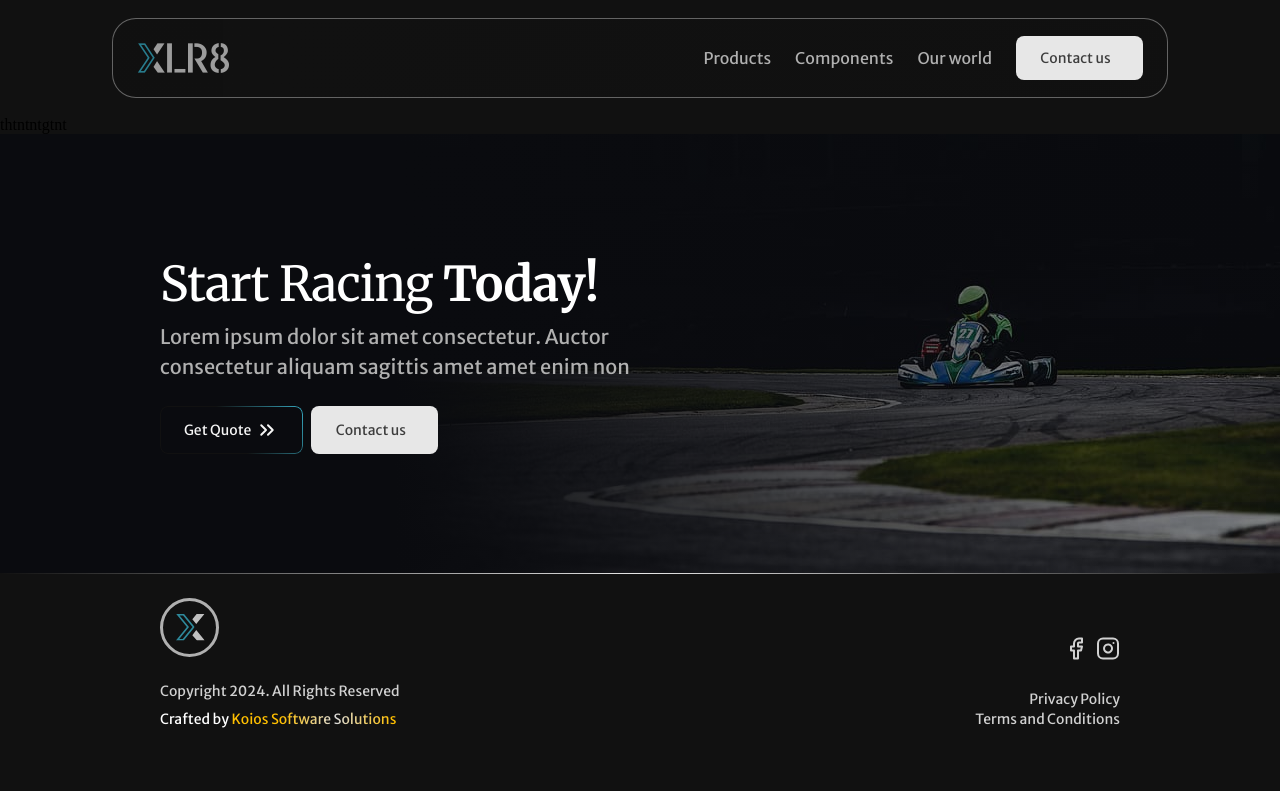
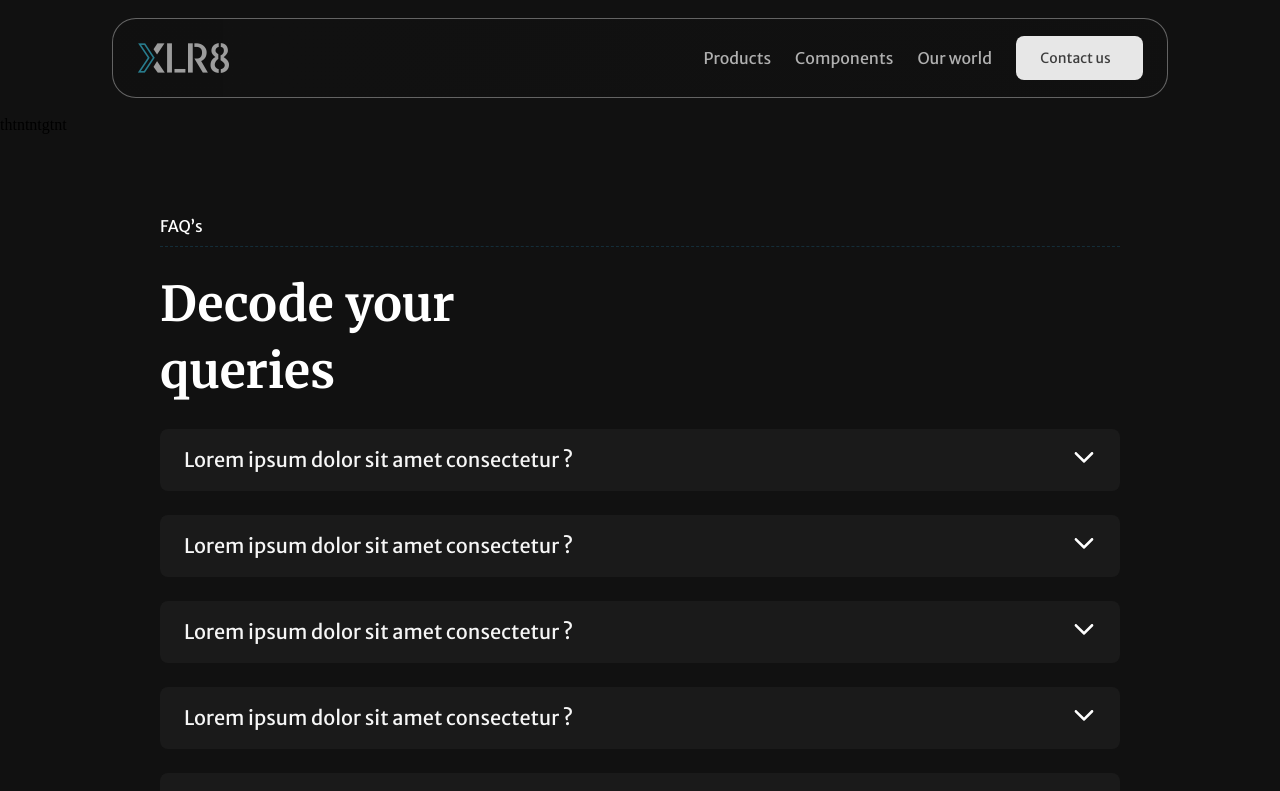
Before and after one commit to koiosengg/XLR8, a React (Vite) app: page /products in a window 1280 px wide. Shown: the top 791 px of the page. Built offline with nearby package versions, Linux system fonts and the light colour scheme.

Commit message:
update p-style.css, s-style.css, Contact.jsx and Products.jsx

```diff
--- a/p-style.css
+++ b/p-style.css
@@ -100,7 +100,9 @@ body {
   gap: 8px;
 }
 .facebook,
-.linkedin {
+.linkedin,
+.instagram,
+.twitter {
   display: flex;
   width: 40px;
   height: 40px;
@@ -108,6 +110,40 @@ body {
   align-items: center;
   gap: 10px;
   flex-shrink: 0;
+}
+.facebook svg {
+  width: 24px;
+  height: 24px;
+  flex-shrink: 0;
+}
+.facebook :hover {
+  border-radius: 40px;
+  background: #1877f1;
+  box-shadow: 0px 4px 4px 0px rgba(0, 0, 0, 0.25);
+}
+.linkedin :hover {
+  border-radius: 40px;
+  background: #1877f1;
+  box-shadow: 0px 4px 4px 0px rgba(0, 0, 0, 0.25);
+}
+.linkedin svg {
+  width: 24px;
+  height: 24px;
+  flex-shrink: 0;
+}
+.instagram svg {
+  width: 24px;
+  height: 24px;
+  flex-shrink: 0;
+}
+.twitter svg {
+  width: 24px;
+  height: 24px;
+  flex-shrink: 0;
+}
+.twitter :hover {
+  border-radius: 40px;
+  background: #1a1a1a;
 }
 form {
   width: 100%;
@@ -211,8 +247,8 @@ form {
   width: 16px;
   height: 16px;
   flex-shrink: 0;
-  background-color: transparent;
   border: 1px solid rgba(246, 246, 246, 0.6);
+  background: #111111;
 }
 
 .p-textarea-container {
@@ -255,3 +291,93 @@ textarea {
   font-weight: 400;
   line-height: 28px;
 }
+
+/* FAQ */
+
+.p-FAQ {
+  display: flex;
+  width: 100%;
+  padding: 80px 160px;
+  flex-direction: column;
+  justify-content: center;
+  align-items: flex-start;
+  gap: 24px;
+}
+
+.p-faq-label {
+  color: #fff;
+  font-family: "Merriweather Sans";
+  font-size: 16px;
+  font-style: normal;
+  font-weight: 400;
+  line-height: 24px;
+  width: 100%;
+  border-bottom: 1px dashed #142d38;
+}
+.p-faq-title {
+  color: var(--default-white, #fff);
+  font-family: Merriweather;
+  font-size: 48px;
+  font-style: normal;
+  font-weight: 700;
+  line-height: 140%;
+  width: 50%;
+}
+.p-faq-main {
+  display: flex;
+  width: 100%;
+  flex-direction: column;
+  align-items: flex-start;
+  gap: 8px;
+}
+.faq-text {
+  width: 100%;
+  display: flex;
+  justify-content: space-between;
+}
+.faq-text p {
+  color: var(--text-cod-gray-50, #f6f6f6);
+  font-family: "Merriweather Sans";
+  font-size: 20px;
+  font-style: normal;
+  font-weight: 400;
+  line-height: 30px;
+}
+.faq-container {
+  display: flex;
+  padding: 16px 24px;
+  align-items: center;
+  align-self: stretch;
+  border-radius: 8px;
+  background: #1a1a1a;
+  flex-direction: column;
+}
+.p-faq-dropdown {
+  display: flex;
+  padding: 16px 0px 0px;
+  flex-direction: column;
+  align-items: flex-start;
+  align-self: stretch;
+  border-radius: 8px;
+  background: #1a1a1a;
+  color: var(--text-cod-gray-300, #b0b0b0);
+  font-family: "Merriweather Sans";
+  font-size: 20px;
+  font-style: normal;
+  font-weight: 400;
+  line-height: 30px;
+  height: fit-content;
+  transition: all 0.3s ease-in-out;
+  animation: identifier 0.5s linear forwards;
+}
+
+@keyframes identifier {
+  0% {
+    opacity: 0;
+    display: none;
+  }
+  100% {
+    opacity: 1;
+    display: block;
+  }
+}
--- a/s-style.css
+++ b/s-style.css
@@ -230,7 +230,7 @@
   flex-direction: column;
   align-items: flex-start;
   justify-content: center;
-  background: linear-gradient(90deg, #0a0b0f 30.72%, rgba(9, 10, 14, 0.34) 100%),
+  background: linear-gradient(90deg, #0a0b0f 45%, rgba(9, 10, 14, 0.34) 100%),
     url("./src/assets/footerBackground.png") no-repeat;
   background-position: right 0 top 0;
   overflow: hidden;
--- a/src/components/Contact.jsx
+++ b/src/components/Contact.jsx
@@ -78,6 +78,51 @@ function Contact() {
                   strokeWidth="2"
                   strokeLinecap="round"
                   strokeLinejoin="round"
+                />
+              </svg>
+            </div>
+            <div className="instagram">
+              <svg
+                width="24"
+                height="24"
+                viewBox="0 0 24 24"
+                fill="none"
+                xmlns="http://www.w3.org/2000/svg"
+              >
+                <path
+                  d="M17 2H7C4.23858 2 2 4.23858 2 7V17C2 19.7614 4.23858 22 7 22H17C19.7614 22 22 19.7614 22 17V7C22 4.23858 19.7614 2 17 2Z"
+                  stroke="#D1D1D1"
+                  strokeWidth="2"
+                  strokeLinecap="round"
+                  strokeLinejoin="round"
+                />
+                <path
+                  d="M15.9997 11.3701C16.1231 12.2023 15.981 13.0523 15.5935 13.7991C15.206 14.5459 14.5929 15.1515 13.8413 15.5297C13.0898 15.908 12.2382 16.0397 11.4075 15.906C10.5768 15.7723 9.80947 15.3801 9.21455 14.7852C8.61962 14.1903 8.22744 13.4229 8.09377 12.5923C7.96011 11.7616 8.09177 10.91 8.47003 10.1584C8.84829 9.40691 9.45389 8.7938 10.2007 8.4063C10.9475 8.0188 11.7975 7.87665 12.6297 8.00006C13.4786 8.12594 14.2646 8.52152 14.8714 9.12836C15.4782 9.73521 15.8738 10.5211 15.9997 11.3701Z"
+                  stroke="#D1D1D1"
+                  strokeWidth="2"
+                  strokeLinecap="round"
+                  strokeLinejoin="round"
+                />
+                <path
+                  d="M17.5 6.5H17.51"
+                  stroke="#D1D1D1"
+                  strokeWidth="2"
+                  strokeLinecap="round"
+                  strokeLinejoin="round"
+                />
+              </svg>
+            </div>
+            <div className="twitter">
+              <svg
+                width="24"
+                height="24"
+                viewBox="0 0 24 24"
+                fill="none"
+                xmlns="http://www.w3.org/2000/svg"
+              >
+                <path
+                  d="M17.7508 2H20.8175L14.1175 10.4728L22 22H15.8283L10.995 15.0079L5.46333 22H2.395L9.56167 12.9372L2 2.00092H8.32833L12.6975 8.39192L17.7508 2ZM16.675 19.9699H18.3742L7.405 3.92412H5.58167L16.675 19.9699Z"
+                  fill="#D1D1D1"
                 />
               </svg>
             </div>
--- /dev/null
+++ b/src/components/FAQ.jsx
@@ -0,0 +1,86 @@
+import React, { useState } from "react";
+
+const FAQ = () => {
+  const faqs = [
+    {
+      question: "Lorem ipsum dolor sit amet consectetur ?",
+      answer:
+        "Lorem ipsum dolor sit amet consectetur. Nulla quis porta aliquam magna felis quam nisi vestibulum. Praesent interdum ultricies risus dis a cras hac nisi vel.",
+    },
+    {
+      question: "Lorem ipsum dolor sit amet consectetur ?",
+      answer:
+        "Lorem ipsum dolor sit amet consectetur. Nulla quis porta aliquam magna felis quam nisi vestibulum. Praesent interdum ultricies risus dis a cras hac nisi vel.",
+    },
+    {
+      question: "Lorem ipsum dolor sit amet consectetur ?",
+      answer:
+        "Lorem ipsum dolor sit amet consectetur. Nulla quis porta aliquam magna felis quam nisi vestibulum. Praesent interdum ultricies risus dis a cras hac nisi vel.",
+    },
+    {
+      question: "Lorem ipsum dolor sit amet consectetur ?",
+      answer:
+        "Lorem ipsum dolor sit amet consectetur. Nulla quis porta aliquam magna felis quam nisi vestibulum. Praesent interdum ultricies risus dis a cras hac nisi vel.",
+    },
+    {
+      question: "Lorem ipsum dolor sit amet consectetur ?",
+      answer:
+        "Lorem ipsum dolor sit amet consectetur. Nulla quis porta aliquam magna felis quam nisi vestibulum. Praesent interdum ultricies risus dis a cras hac nisi vel.",
+    },
+  ];
+
+  return (
+    <div className="p-FAQ">
+      <div className="p-faq-label">
+        <p style={{ paddingBottom: "8px" }}>FAQ’s</p>
+      </div>
+      <div className="p-faq-title">Decode your queries</div>
+      {faqs.map((faq, index) => (
+        <FAQItem key={index} faq={faq} />
+      ))}
+    </div>
+  );
+};
+
+const FAQItem = ({ faq }) => {
+  const [isOpen, setIsOpen] = useState(false);
+
+  const toggleOpen = () => setIsOpen(!isOpen);
+
+  return (
+    <div className="p-faq-main">
+      <div className="faq-container">
+        <div
+          className="faq-text"
+          onClick={toggleOpen}
+          style={{ cursor: "pointer" }}
+        >
+          <p>{faq.question}</p>
+          <svg
+            xmlns="http://www.w3.org/2000/svg"
+            width="24"
+            height="24"
+            viewBox="0 0 24 24"
+            fill="none"
+            style={{
+              transform: isOpen ? "rotate(180deg)" : "rotate(0deg)",
+              transition: "transform 0.4s ease",
+            }}
+          >
+            <path
+              d="M21.01 7.38072C21.5 7.87072 21.5 8.66072 21.01 9.15072L12.7 17.4607C12.31 17.8507 11.68 17.8507 11.29 17.4607L2.98005 9.15072C2.49005 8.66072 2.49005 7.87072 2.98005 7.38072C3.47005 6.89072 4.26005 6.89072 4.75005 7.38072L12 14.6207L19.25 7.37072C19.73 6.89072 20.5301 6.89072 21.01 7.38072Z"
+              fill="white"
+            />
+          </svg>
+        </div>
+        {isOpen && (
+          <div className="p-faq-dropdown">
+            <p>{faq.answer}</p>
+          </div>
+        )}
+      </div>
+    </div>
+  );
+};
+
+export default FAQ;
--- a/src/components/Products.jsx
+++ b/src/components/Products.jsx
@@ -1,9 +1,11 @@
 import React from 'react'
-
+import FAQ from './FAQ'
 function Products() {
   return (
     <div>
       thtntntgtnt
+
+      <FAQ/>
     </div>
   )
 }
```
